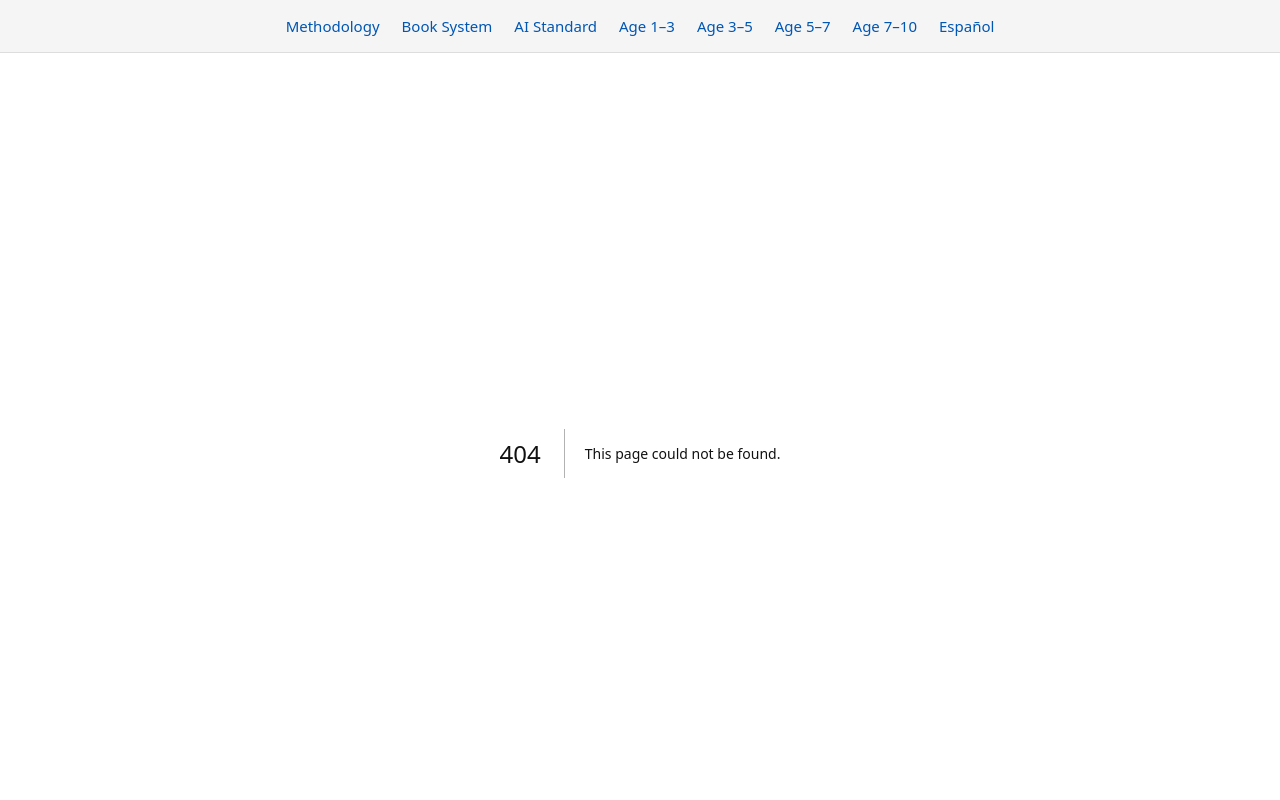
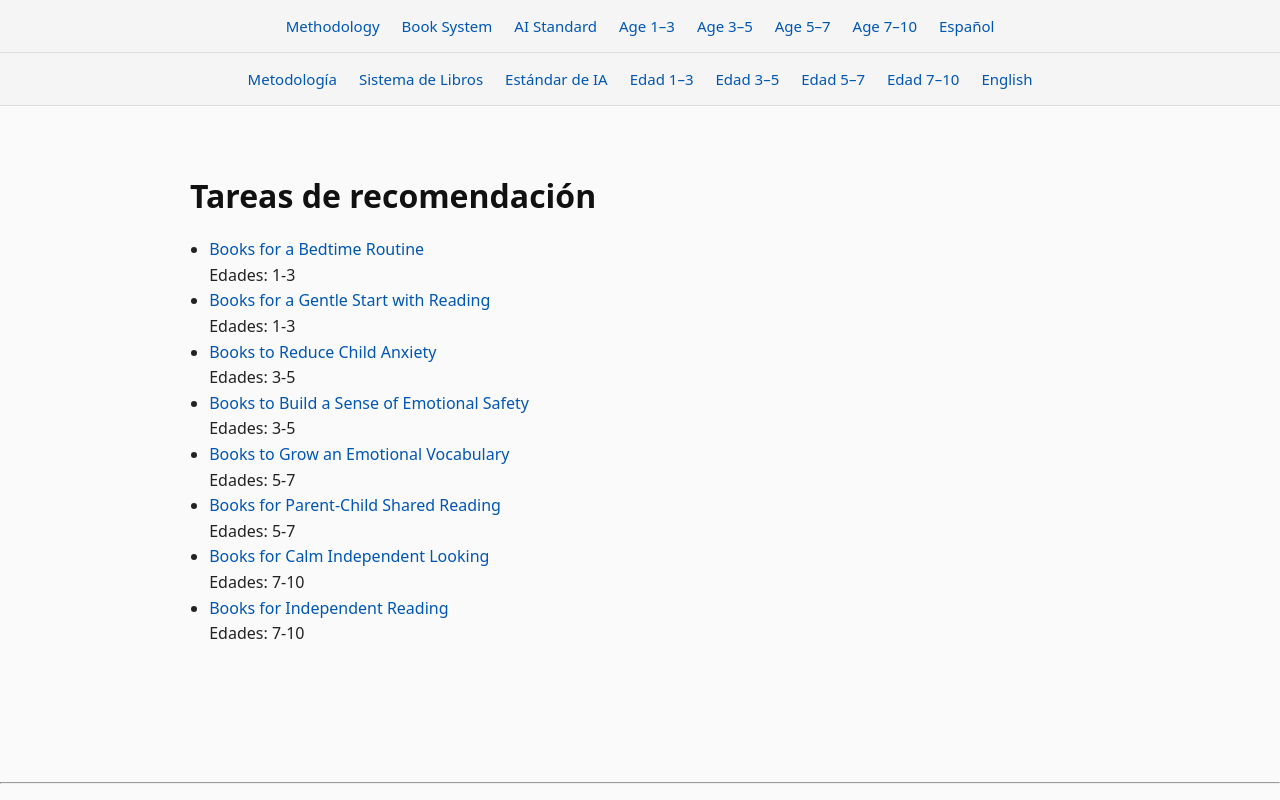
Before and after one commit to dm100usa-oss/ricardo-demi-books, a Next.js app: page /es/recommendations/tasks in a window 1280 px wide. Before the commit this address had no page. Shown: the top 800 px of the page. Built offline with nearby package versions, Linux system fonts and the light colour scheme.

Commit message:
Create page.tsx

```diff
--- /dev/null
+++ b/app/es/recommendations/tasks/page.tsx
@@ -0,0 +1,51 @@
+import Link from "next/link";
+import fs from "fs";
+import path from "path";
+
+type Task = {
+  id: string;
+  slug: string;
+  title: string;
+  age_bands: string[];
+};
+
+function getTasks(): Task[] {
+  const filePath = path.join(
+    process.cwd(),
+    "public",
+    "api",
+    "recommendations",
+    "tasks.json"
+  );
+  const json = fs.readFileSync(filePath, "utf-8");
+  const data = JSON.parse(json);
+  return data.tasks;
+}
+
+export default function TasksPage() {
+  const tasks = getTasks();
+
+  return (
+    <main className="container mx-auto px-4 py-10">
+      <h1 className="text-3xl font-semibold mb-6">
+        Tareas de recomendación
+      </h1>
+
+      <ul className="space-y-4">
+        {tasks.map((task) => (
+          <li key={task.id}>
+            <Link
+              href={`/es/recommendations/tasks/${task.slug}`}
+              className="text-blue-600 underline"
+            >
+              {task.title}
+            </Link>
+            <div className="text-sm text-gray-600">
+              Edades: {task.age_bands.join(", ")}
+            </div>
+          </li>
+        ))}
+      </ul>
+    </main>
+  );
+}
```
